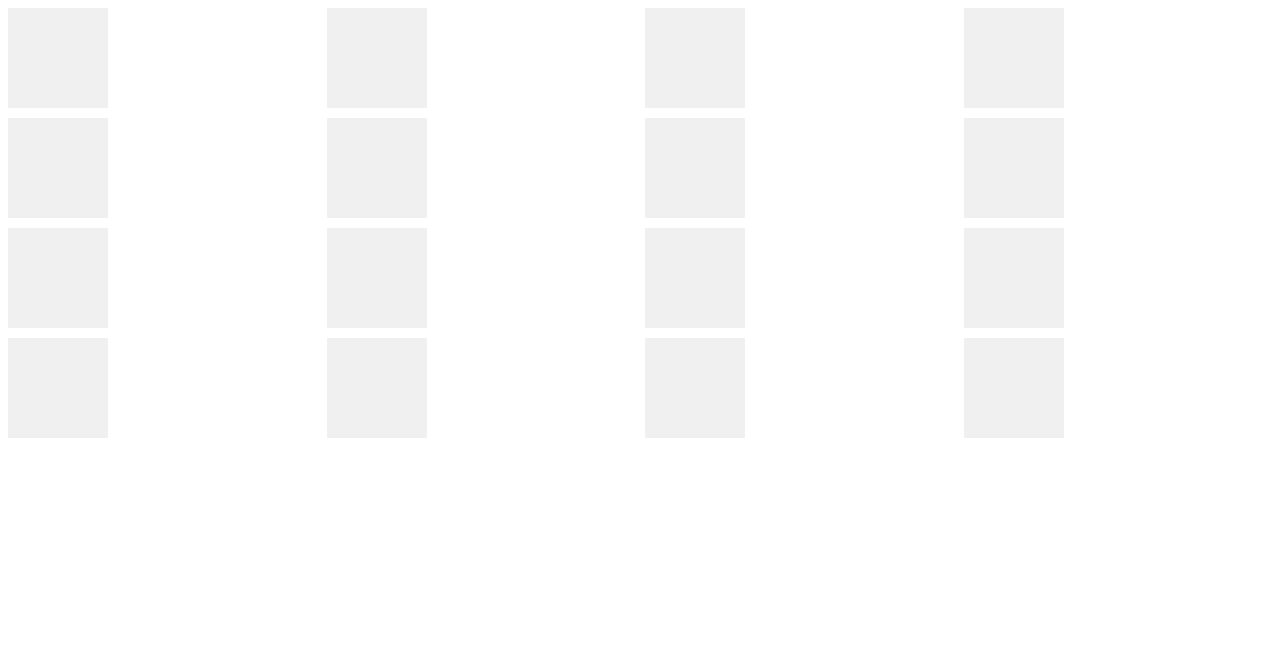
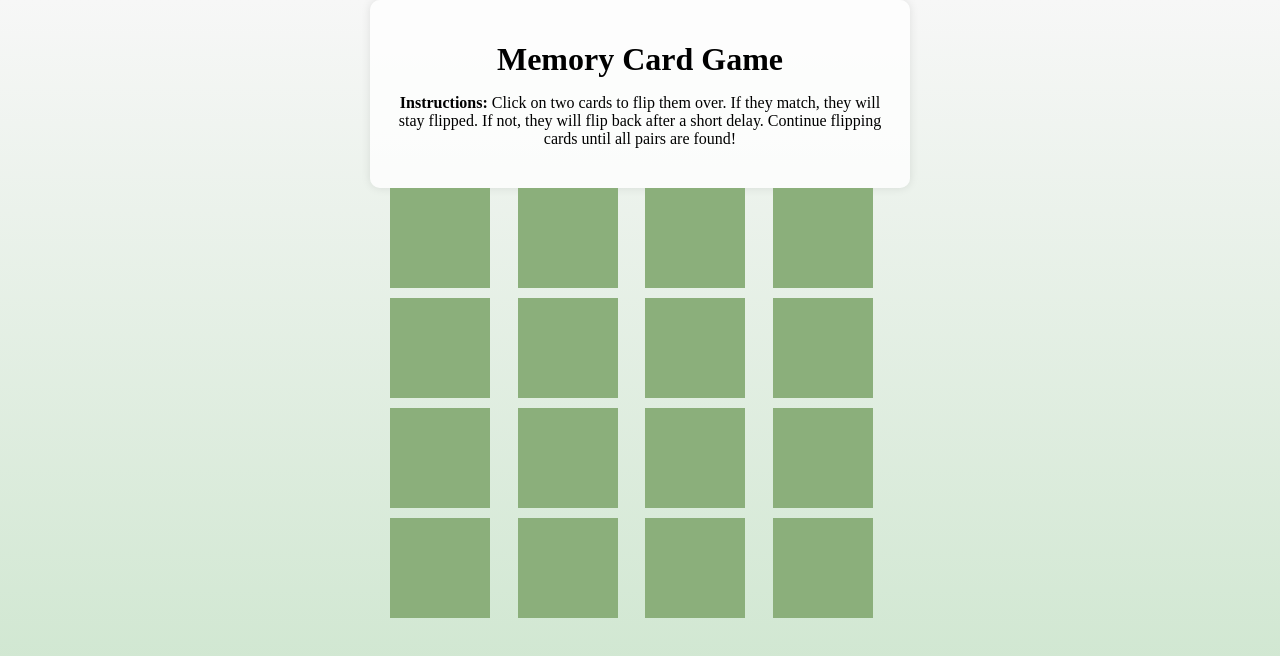
Before and after one commit to munishpatel/memory-card-game, a plain HTML site: page index.html in a window 1280 px wide. Drawn offline with Linux system fonts and the light colour scheme.

Commit message:
updated styles

```diff
--- a/index.html
+++ b/index.html
@@ -6,6 +6,12 @@
     <link rel="stylesheet" href="style.css">
 </head>
 <body>
+    <div class="game-container">
+        <h1>Memory Card Game</h1>
+        <p>
+            <strong>Instructions:</strong> Click on two cards to flip them over. If they match, they will stay flipped. If not, they will flip back after a short delay. Continue flipping cards until all pairs are found!
+        </p>
+    </div>
     <div id="gameBoard"></div>
     <script src="script.js"></script>
 </body>
--- a/style.css
+++ b/style.css
@@ -1,13 +1,52 @@
+html, body {
+    height: 100%;
+    margin: 0;
+    background-image: linear-gradient(to bottom, #f7f7f7, #c9e4ca);
+    animation: moveGradient 10s infinite;
+}
+
+@keyframes moveGradient {
+    0% {
+        background-position: 0% 50%;
+    }
+    50% {
+        background-position: 100% 50%;
+    }
+    100% {
+        background-position: 0% 50%;
+    }
+}
+
+.game-container {
+    width: 500px;
+    margin: auto;
+    text-align: center;
+    background-color: rgba(255, 255, 255, 0.8); /* Optional: Adds a slight opacity to the container */
+    padding: 20px;
+    border-radius: 10px;
+    box-shadow: 0 0 10px rgba(0,0,0,0.1);
+}
+
+.game-container h1 {
+    margin-bottom: 10px;
+}
+
+.game-container p {
+    margin-bottom: 20px;
+}
+
 #gameBoard {
     display: grid;
     grid-template-columns: repeat(4, 1fr);
     gap: 10px;
+    margin: auto;
+    width: 500px;
 }
 
 .card {
     width: 100px;
     height: 100px;
-    background-color: #f0f0f0;
+    background-color: #8baf7b;
     display: flex;
     justify-content: center;
     align-items: center;
```
